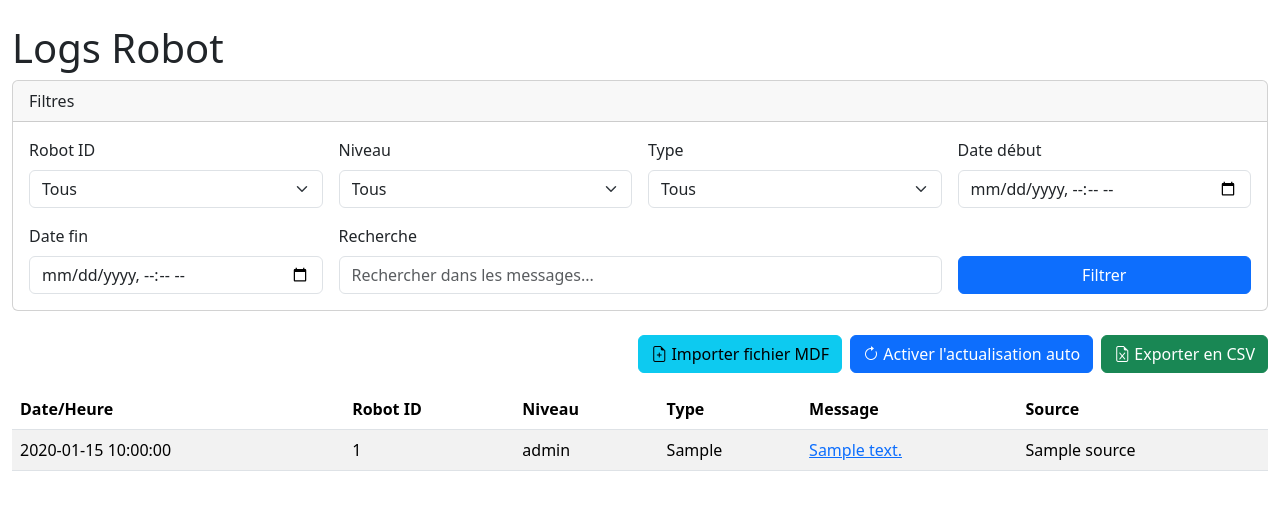
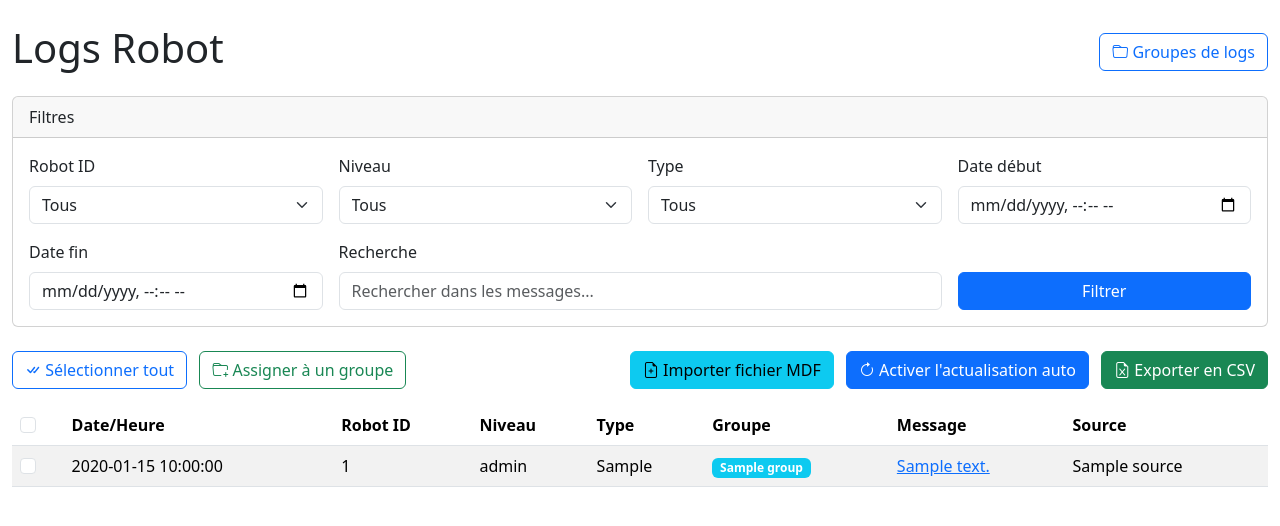
Before and after one commit to FyFou/django-robot-logviewer, a Django app: template robot_logs/templates/robot_logs/log_list.html in a window 1280 px wide. Shown: the part 56-582 px from the top of the page. Run offline with Django 4.2, Linux system fonts and the light colour scheme; the template is opened without the code that fills it: most values are stand-ins (such as "Sample title", 1, 10 or a date in 2020); parts of the project's set-up code (start-up, migrations or seed data) failed here and were passed over.

Commit message:
Modification du template de liste des logs pour intégrer le groupement

```diff
--- a/robot_logs/templates/robot_logs/log_list.html
+++ b/robot_logs/templates/robot_logs/log_list.html
@@ -3,7 +3,14 @@
 {% block title %}Logs Robot - LogViewer{% endblock %}
 
 {% block content %}
+    <div class="d-flex justify-content-between align-items-center mb-3">
         <h1>Logs Robot</h1>
+        <div>
+            <a href="{% url 'robot_logs:log_group_list' %}" class="btn btn-outline-primary">
+                <i class="bi bi-folder"></i> Groupes de logs
+            </a>
+        </div>
+    </div>
 
     <div class="card mb-4">
         <div class="card-header">
@@ -57,7 +64,16 @@
         </div>
     </div>
 
-    <div class="d-flex justify-content-end mb-3">
+    <div class="d-flex justify-content-between mb-3">
+        <div>
+            <button id="selectAllBtn" class="btn btn-outline-primary me-2" onclick="toggleSelectAll()">
+                <i class="bi bi-check-all"></i> Sélectionner tout
+            </button>
+            <button class="btn btn-outline-success" data-bs-toggle="modal" data-bs-target="#assignToGroupModal">
+                <i class="bi bi-folder-plus"></i> Assigner à un groupe
+            </button>
+        </div>
+        <div>
             <a href="{% url 'robot_logs:import_mdf' %}" class="btn btn-info me-2">
                 <i class="bi bi-file-earmark-plus"></i> Importer fichier MDF
             </a>
@@ -73,15 +89,22 @@
                 <i class="bi bi-file-earmark-excel"></i> Exporter en CSV
             </a>
         </div>
+    </div>
 
+    <form id="logsForm" method="post" action="{% url 'robot_logs:assign_logs_to_group' %}">
+        {% csrf_token %}
         <div class="table-responsive">
             <table class="table table-striped table-hover">
                 <thead>
                     <tr>
+                        <th>
+                            <input type="checkbox" id="selectAll" class="form-check-input">
+                        </th>
                         <th>Date/Heure</th>
                         <th>Robot ID</th>
                         <th>Niveau</th>
                         <th>Type</th>
+                        <th>Groupe</th>
                         <th>Message</th>
                         <th>Source</th>
                     </tr>
@@ -89,10 +112,22 @@
                 <tbody>
                     {% for log in logs %}
                         <tr class="log-{{ log.level|lower }}">
+                            <td>
+                                <input type="checkbox" name="log_ids" value="{{ log.id }}" class="form-check-input log-checkbox">
+                            </td>
                             <td>{{ log.timestamp|date:"Y-m-d H:i:s" }}</td>
                             <td>{{ log.robot_id }}</td>
                             <td>{{ log.level }}</td>
                             <td>{{ log.get_log_type_display }}</td>
+                            <td>
+                                {% if log.group %}
+                                <a href="{% url 'robot_logs:log_group_detail' pk=log.group.id %}" class="badge bg-info text-decoration-none">
+                                    {{ log.group.name }}
+                                </a>
+                                {% else %}
+                                -
+                                {% endif %}
+                            </td>
                             <td>
                                 <a href="{% url 'robot_logs:log_detail' log.pk %}">
                                     {{ log.message|truncatechars:100 }}
@@ -102,12 +137,13 @@
                         </tr>
                     {% empty %}
                         <tr>
-                        <td colspan="6" class="text-center">Aucun log trouvé.</td>
+                            <td colspan="8" class="text-center">Aucun log trouvé.</td>
                         </tr>
                     {% endfor %}
                 </tbody>
             </table>
         </div>
+    </form>
 
     {% if is_paginated %}
     <nav aria-label="Pagination">
@@ -158,6 +194,46 @@
         </ul>
     </nav>
     {% endif %}
+
+    <!-- Modal pour assigner à un groupe -->
+    <div class="modal fade" id="assignToGroupModal" tabindex="-1" aria-labelledby="assignToGroupModalLabel" aria-hidden="true">
+        <div class="modal-dialog">
+            <div class="modal-content">
+                <div class="modal-header">
+                    <h5 class="modal-title" id="assignToGroupModalLabel">Assigner les logs à un groupe</h5>
+                    <button type="button" class="btn-close" data-bs-dismiss="modal" aria-label="Close"></button>
+                </div>
+                <div class="modal-body">
+                    <p>Sélectionnez un groupe existant ou créez un nouveau groupe pour les logs sélectionnés.</p>
+
+                    <div class="mb-3">
+                        <label for="group" class="form-label">Groupe existant</label>
+                        <select class="form-select" id="group" name="group" form="logsForm">
+                            <option value="">Créer un nouveau groupe</option>
+                            {% for group in groups %}
+                                <option value="{{ group.id }}">{{ group.name }}</option>
+                            {% endfor %}
+                        </select>
+                    </div>
+
+                    <div id="newGroupFields">
+                        <div class="mb-3">
+                            <label for="new_group_name" class="form-label">Nom du nouveau groupe</label>
+                            <input type="text" class="form-control" id="new_group_name" name="new_group_name" form="logsForm">
+                        </div>
+                        <div class="mb-3">
+                            <label for="new_group_description" class="form-label">Description</label>
+                            <textarea class="form-control" id="new_group_description" name="new_group_description" rows="3" form="logsForm"></textarea>
+                        </div>
+                    </div>
+                </div>
+                <div class="modal-footer">
+                    <button type="button" class="btn btn-secondary" data-bs-dismiss="modal">Annuler</button>
+                    <button type="button" class="btn btn-primary" id="assignButton">Assigner</button>
+                </div>
+            </div>
+        </div>
+    </div>
 {% endblock %}
 
 {% block scripts %}
@@ -200,24 +276,52 @@
             }
         });
 
-        // Ajout d'un effet lors du survol des lignes
-        $('table.table tbody tr').hover(
-            function() {
-                $(this).css('cursor', 'pointer');
-                $(this).addClass('table-active');
-            },
-            function() {
-                $(this).removeClass('table-active');
+        // Gestion du bouton "Sélectionner tout"
+        $('#selectAll').on('change', function() {
+            $('.log-checkbox').prop('checked', $(this).prop('checked'));
+        });
+
+        function toggleSelectAll() {
+            let isChecked = $('#selectAll').prop('checked');
+            $('#selectAll').prop('checked', !isChecked);
+            $('.log-checkbox').prop('checked', !isChecked);
         }
-        );
 
-        // Redirection vers la page de détail au clic sur une ligne
-        $('table.table tbody tr').click(function() {
-            let logId = $(this).find('a').attr('href');
-            if (logId) {
-                window.location.href = logId;
+        // Afficher/masquer les champs de nouveau groupe
+        $('#group').on('change', function() {
+            if ($(this).val() === '') {
+                $('#newGroupFields').show();
+            } else {
+                $('#newGroupFields').hide();
             }
         });
+
+        // Gérer le clic sur le bouton d'assignation
+        $('#assignButton').click(function() {
+            // Vérifier qu'au moins un log est sélectionné
+            if ($('.log-checkbox:checked').length === 0) {
+                alert('Veuillez sélectionner au moins un log à assigner.');
+                return;
+            }
+
+            // Vérifier qu'un groupe est sélectionné ou qu'un nom de nouveau groupe est fourni
+            let group = $('#group').val();
+            let newGroupName = $('#new_group_name').val();
+
+            if (group === '' && newGroupName === '') {
+                alert('Veuillez sélectionner un groupe existant ou entrer un nom pour le nouveau groupe.');
+                return;
+            }
+
+            // Tout est bon, soumettre le formulaire
+            $('#logsForm').submit();
         });
+    });
+
+    function toggleSelectAll() {
+        let isChecked = $('#selectAll').prop('checked');
+        $('#selectAll').prop('checked', !isChecked);
+        $('.log-checkbox').prop('checked', !isChecked);
+    }
 </script>
 {% endblock %}
```
Lines whose indentation alone changed are shown as unchanged.
